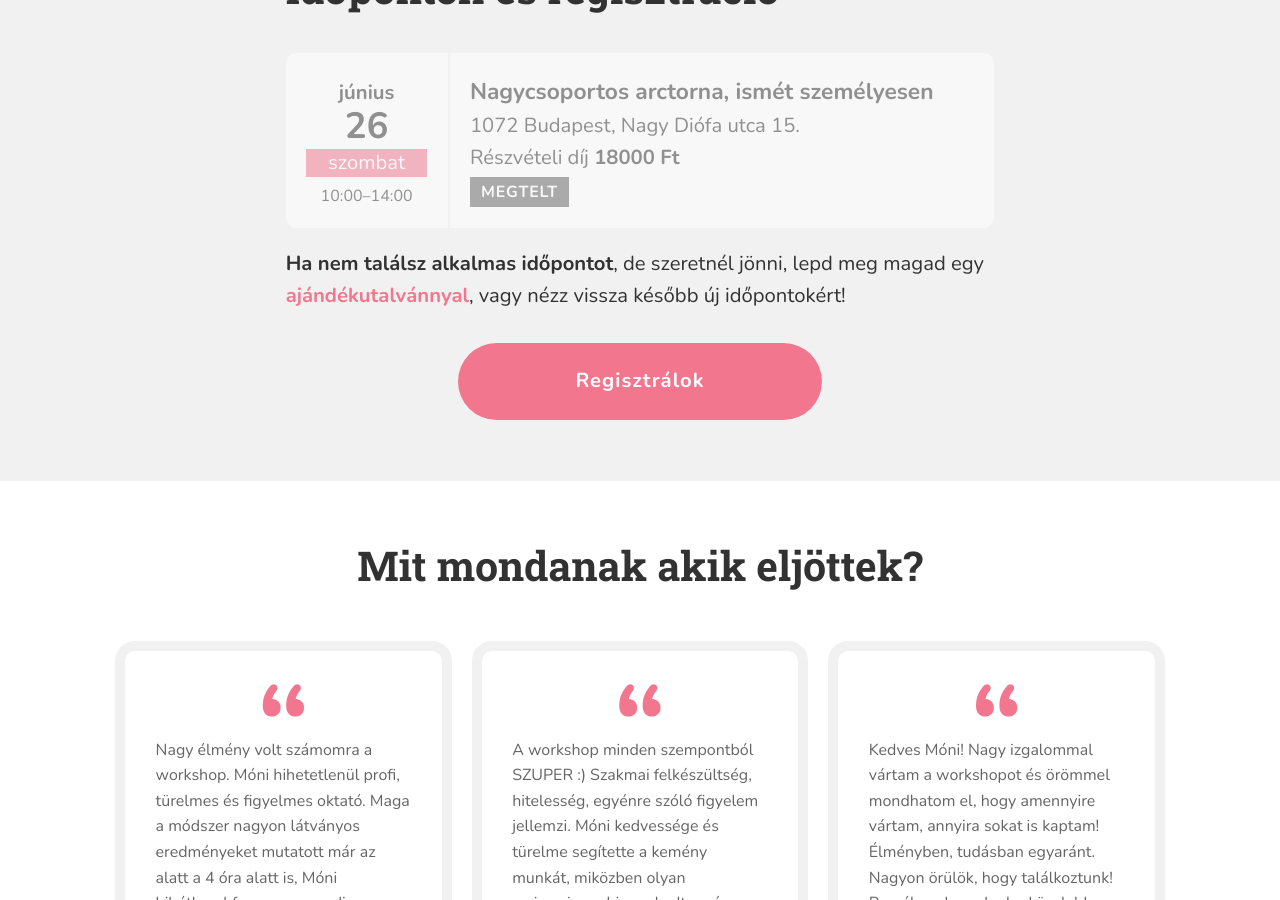
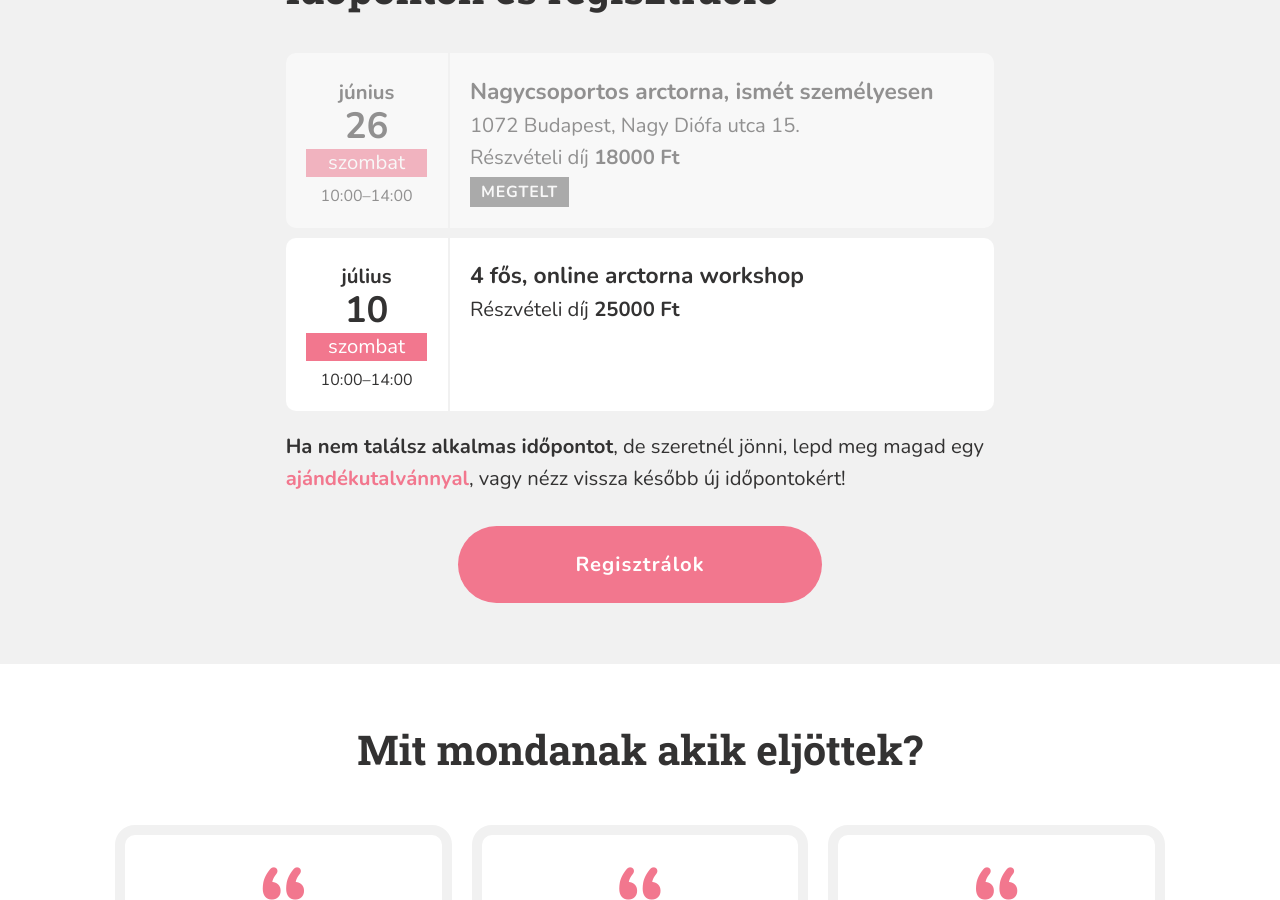
Before and after one commit to monikamudra/arctorna, a Jekyll site: the page built from workshop.md, in a window 1280 px wide and 900 px high, scrolled down 2310 px. Built offline with Jekyll 4.4.1, drawn with Linux system fonts in a browser that asks for light colours.

Commit message:
Update workshop events

```diff
--- a/_data/workshop.yaml
+++ b/_data/workshop.yaml
@@ -35,3 +35,10 @@ events:
     address: 1072 Budapest, Nagy Diófa utca 15.
     price: 18000
     full: true
+
+  - date: 2021-7-10-T10:00
+    start: "10:00"
+    end: "14:00"
+    title: 4 fős, online arctorna workshop
+    price: 25000
+    full: false
```
